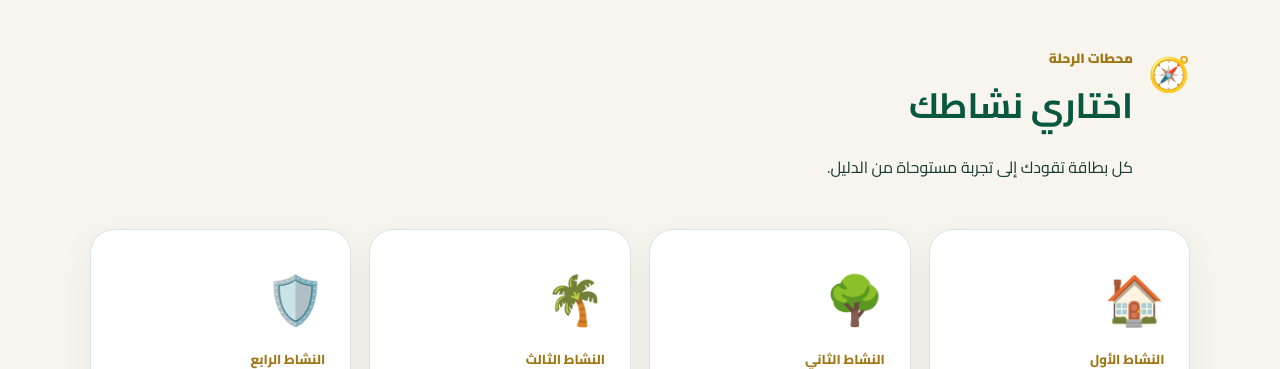
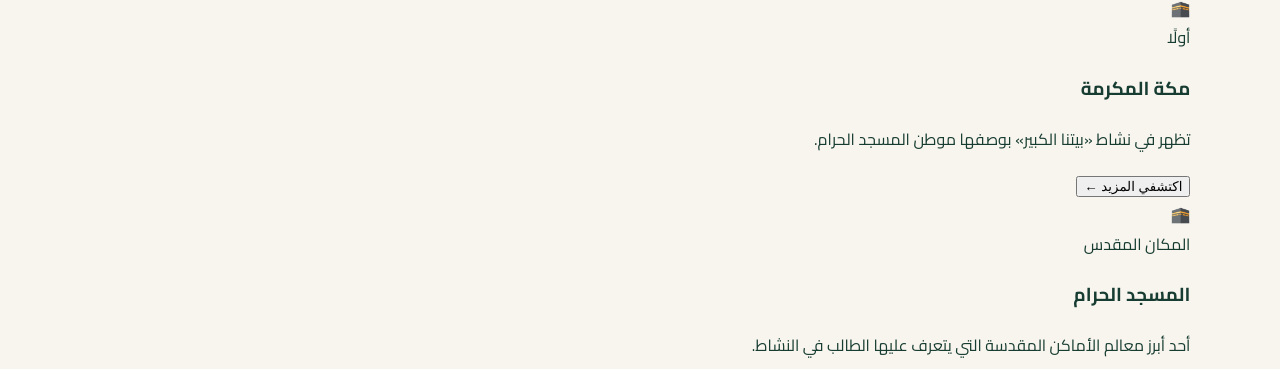
Before and after one commit to mhsnhalslmy986-coder/-, a plain HTML site: page index.html in a window 1280 px wide. Shown: the part 999-1368 px from the top of the page. Drawn offline with Linux system fonts and the light colour scheme.

Commit message:
تركيز الموقع على الأماكن المقدسة

```diff
--- a/index.html
+++ b/index.html
@@ -1,21 +1,14 @@
-<!doctype html><html lang="ar" dir="rtl"><head><meta charset="utf-8"><meta name="viewport" content="width=device-width,initial-scale=1"><title>بيتنا الكبير | أنشطة اليوم الوطني</title><link rel="preconnect" href="https://fonts.googleapis.com"><link rel="preconnect" href="https://fonts.gstatic.com" crossorigin><link href="https://fonts.googleapis.com/css2?family=Cairo:wght@400;600;700;800;900&display=swap" rel="stylesheet"><link rel="stylesheet" href="style.css"></head><body>
-<header class="topbar"><a class="logo" href="#home">🇸🇦 <span>بيتنا الكبير</span></a><button class="menu" onclick="toggleMenu()">☰</button><nav id="nav"><a href="#home">الرئيسية</a><a href="#activities">الأنشطة</a><a href="#activity1">بيت الوطن</a><a href="#activity2">شجرة الانتماء</a><a href="#activity3">عزنا بطبعنا</a><a href="#activity4">ميادين الدفاع</a><a href="#assessment">التقويم</a></nav></header>
-<main id="home"><section class="hero"><div class="hero-copy"><span class="eyebrow">اليوم الوطني السعودي • الصفوف العليا</span><h1>بيتنا الكبير<br><em>المملكة العربية السعودية</em></h1><p>رحلة تفاعلية مستوحاة من دليل فعاليات اليوم الوطني: نكتشف وطننا، نمارس الانتماء، ونحوّل القيم الوطنية إلى سلوك يومي.</p><div class="actions"><a class="btn gold" href="#activities">ابدئي الرحلة ✨</a><a class="btn light" href="#assessment">اختبري معرفتك 🧠</a></div><div class="meta"><span>⏱️ 160 دقيقة • 4 حصص نشاط</span><span>🎯 الصفوف العليا</span><span>🌱 الانتماء الوطني</span></div></div><div class="house"><div class="roof"></div><div class="door">🚪</div><div class="window w1">🕋</div><div class="window w2">🌴</div><div class="sign">بَيْتُ الأَصَالَة</div><div class="flag">🇸🇦</div></div></section>
-<section class="intro"><div><span class="section-kicker">فكرة الموقع</span><h2>الوطن بيتنا الكبير 💚</h2><p>الدليل يقدم أنشطة متنوعة تقوم على الحوار والتفكير واللعب والمنافسة. هنا تتحول الأنشطة إلى محطات رقمية تفاعلية.</p></div><div class="stat"><b>4</b><span>أنشطة رئيسية</span></div><div class="stat"><b>160</b><span>دقيقة تنفيذ</span></div></section>
-<section id="activities" class="section"><div class="heading"><span>🧭</span><div><small>محطات الرحلة</small><h2>اختاري نشاطك</h2><p>كل بطاقة تقودك إلى تجربة مستوحاة من الدليل.</p></div></div><div class="activity-grid">
-<a class="activity" href="#activity1"><div>🏠</div><span>النشاط الأول</span><h3>بيتنا الكبير</h3><p>المملكة العربية السعودية</p><b>اكتشفي الرموز والقادة والإنجازات ←</b></a>
-<a class="activity" href="#activity2"><div>🌳</div><span>النشاط الثاني</span><h3>الانتماء شجرة</h3><p>جذورها أسرتي وثمارها للوطن</p><b>حلّي مشكلة بيئية وابني مبادرة ←</b></a>
-<a class="activity" href="#activity3"><div>🌴</div><span>النشاط الثالث</span><h3>عزنا في طبعنا</h3><p>نخلة الجود والكرم</p><b>اختبري قيم الجود وحسن الضيافة ←</b></a>
-<a class="activity" href="#activity4"><div>🛡️</div><span>النشاط الرابع</span><h3>كلنا في ميادين الدفاع عن الوطن</h3><p>المواطن مسؤول في ميدانه</p><b>اتخذي القرار الصحيح ←</b></a></div></section>
-
-<section id="activity1" class="activity-section cream"><div class="activity-title"><span>01</span><div><small>النشاط الأول</small><h2>بيتنا الكبير 🏠</h2><p>المملكة العربية السعودية</p></div></div><div class="interactive"><div class="visual-house">🏠<small>بيت الأصالة</small></div><div class="content"><h3>من داخل بيت الأصالة</h3><p>يخرج المشاركون بطاقات مصورة من «بيت الأصالة» ويتحدثون عن الأماكن المقدسة، العلم، القادة والإنجازات.</p><div class="chips"><button onclick="showFact('holy')">🕋 الأماكن المقدسة</button><button onclick="showFact('flag')">🇸🇦 علم الوطن</button><button onclick="showFact('founder')">👑 الملك عبدالعزيز</button><button onclick="showFact('vision')">🚀 رؤية 2030</button></div><div id="fact1" class="fact">اختاري بطاقة لتظهري سؤالًا ومعلومة.</div></div></div><div class="mini-quiz"><h3>🎯 سؤال البطل</h3><p>ما المدينة التي استردها الملك عبدالعزيز عام 1902م؟</p><button onclick="miniAnswer(this,true)">الرياض</button><button onclick="miniAnswer(this,false)">جدة</button><button onclick="miniAnswer(this,false)">المدينة المنورة</button><strong id="mini1"></strong></div></section>
-
-<section id="activity2" class="activity-section green"><div class="activity-title"><span>02</span><div><small>النشاط الثاني</small><h2>الانتماء شجرة 🌳</h2><p>جذورها أسرتي وثمارها للوطن</p></div></div><div class="tree-wrap"><div class="tree">🌳</div><div class="tree-copy"><h3>من السلوك إلى الأثر</h3><p>يركز النشاط على المساعدة والتعاون وتحمل المسؤولية، ثم يعالج مشكلة انتشار النفايات بعد الفعاليات.</p><div class="problem"><b>المشكلة:</b> انتشار النفايات بعد انتهاء المناسبات والفعاليات.</div><h4>اختاري أفكار الحل:</h4><div class="solution-list"><button onclick="pickSolution(this)">🗑️ توفير أوعية نفايات كافية</button><button onclick="pickSolution(this)">📢 فقرة إذاعية للتوعية</button><button onclick="pickSolution(this)">♻️ أكياس قماشية قابلة للتدوير</button><button onclick="pickSolution(this)">🤝 فريق تطوعي للمتابعة</button></div><p id="solutionResult" class="success"></p></div></div><div class="initiative"><h3>مبادرة الدليل: «مدرستي وطني الصغير»</h3><div class="initiative-grid"><span>👥 فريق تطوعي متعدد المهارات</span><span>🎙️ التوعية الإذاعية</span><span>🖥️ التوعية الحائطية</span><span>🌱 السلوك الأخضر</span></div></div></section>
-
-<section id="activity3" class="activity-section cream"><div class="activity-title"><span>03</span><div><small>النشاط الثالث</small><h2>عزنا في طبعنا 🌴</h2><p>نخلة الجود والكرم</p></div></div><div class="palm-game"><div class="palm">🌴</div><div><h3>اختاري عذقًا واكتشفي السؤال</h3><div class="question-cards"><button onclick="palmQ(0)">①</button><button onclick="palmQ(1)">②</button><button onclick="palmQ(2)">③</button><button onclick="palmQ(3)">④</button><button onclick="palmQ(4)">⑤</button></div><div id="palmQuestion" class="fact">اختاري بطاقة.</div></div></div><div class="values-row"><span>☕ حسن الضيافة</span><span>🤲 مساعدة الآخرين</span><span>😊 الشكر</span><span>💚 الجود</span><span>🤝 الكرم</span></div></section>
-
-<section id="activity4" class="activity-section navy"><div class="activity-title"><span>04</span><div><small>النشاط الرابع</small><h2>كلنا في ميادين الدفاع عن الوطن 🛡️</h2><p>المواطن رجل الأمن الأول في سلوكه اليومي</p></div></div><div class="decision"><div class="shield">🛡️</div><div><h3>موقف يحتاج شجاعة</h3><p>طلب منك زميل مساعدته على إخفاء حقيبة زميل آخر انتقامًا منه. ماذا تفعلين؟</p><div class="decisions"><button onclick="decision(false)">أوافق وأساعده</button><button onclick="decision(true)">أرفض وأبلغ المعلم</button></div><div id="decisionResult"></div></div></div><div class="banner">«وطني بيتي الكبير؛ أحبه، وأحافظ عليه، ورجال الأمن الأبطال يحمون حدوده في الأرض، في السماء»</div></section>
-
-<section id="assessment" class="section"><div class="heading"><span>🏆</span><div><small>أداة تقويم تفاعلية</small><h2>تحدي «بيتنا الكبير»</h2><p>أجيبي عن الأسئلة ثم شاهدي نتيجتك.</p></div></div><div id="quiz" class="quiz"></div></section>
-<section class="closing"><div><span>🇸🇦</span><h2>أنا جزء من بيتنا الكبير</h2><p>محبتي لوطني تظهر في أخلاقي، ومسؤوليتي، وتعاوني، وحفاظي على المكان الذي أعيش فيه.</p><button class="btn gold" onclick="window.scrollTo({top:0,behavior:'smooth'})">العودة للبداية ↑</button></div></section></main>
-<footer><b>بيتنا الكبير • أنشطة اليوم الوطني السعودي</b><span>مستند إلى دليل فعاليات اليوم الوطني للصفوف العليا</span><span>تصميم تفاعلي تعليمي</span></footer><script src="script.js"></script></body></html>
+<!doctype html><html lang="ar" dir="rtl"><head><meta charset="utf-8"><meta name="viewport" content="width=device-width,initial-scale=1"><title>بيتنا الكبير | الأماكن المقدسة</title><link rel="preconnect" href="https://fonts.googleapis.com"><link rel="preconnect" href="https://fonts.gstatic.com" crossorigin><link href="https://fonts.googleapis.com/css2?family=Cairo:wght@400;600;700;800;900&display=swap" rel="stylesheet"><link rel="stylesheet" href="style.css"></head><body>
+<header class="topbar"><a class="logo" href="#home">🇸🇦 <span>بيتنا الكبير</span></a><button class="menu" onclick="toggleMenu()">☰</button><nav id="nav"><a href="#home">الرئيسية</a><a href="#holy">الأماكن المقدسة</a><a href="#activity1">نشاط بيت الأصالة</a><a href="#assessment">التقويم</a></nav></header>
+<main id="home"><section class="hero holy-hero"><div class="hero-copy"><span class="eyebrow">محور تعليمي تفاعلي</span><h1>الأماكن المقدسة<br><em>في بيتنا الكبير</em></h1><p>رحلة للتعرف على مكانة مكة المكرمة والمدينة المنورة، وعلى المسجد الحرام والمسجد النبوي، من خلال أنشطة رقمية مستوحاة من دليل الفعاليات.</p><div class="actions"><a class="btn gold" href="#holy">ابدئي الرحلة 🕋</a><a class="btn light" href="#assessment">اختبري معرفتك 🧠</a></div><div class="meta"><span>🕋 مكة المكرمة</span><span>🕌 المدينة المنورة</span><span>📚 تعلم تفاعلي</span></div></div><div class="holy-visual"><div class="moon">☾</div><div class="mosque">🕋</div><div class="city-label">مكة المكرمة</div><div class="minaret">🕌</div><div class="city-label second">المدينة المنورة</div></div></section>
+<section id="holy" class="section holy-section"><div class="heading"><span>🕋</span><div><small>المحور الرئيس</small><h2>الأماكن المقدسة</h2><p>اضغطي على كل بطاقة لاكتشافها.</p></div></div><div class="holy-cards">
+<article class="holy-card makkah"><div class="card-icon">🕋</div><span>أولًا</span><h3>مكة المكرمة</h3><p>تظهر في نشاط «بيتنا الكبير» بوصفها موطن المسجد الحرام.</p><button onclick="openHoly('makkah')">اكتشفي المزيد ←</button></article>
+<article class="holy-card haram"><div class="card-icon">🕋</div><span>المكان المقدس</span><h3>المسجد الحرام</h3><p>أحد أبرز معالم الأماكن المقدسة التي يتعرف عليها الطالب في النشاط.</p><button onclick="openHoly('haram')">اكتشفي المزيد ←</button></article>
+<article class="holy-card madinah"><div class="card-icon">🕌</div><span>ثانيًا</span><h3>المدينة المنورة</h3><p>تظهر في النشاط بوصفها موطن المسجد النبوي.</p><button onclick="openHoly('madinah')">اكتشفي المزيد ←</button></article>
+<article class="holy-card prophet"><div class="card-icon">🕌</div><span>المكان المقدس</span><h3>المسجد النبوي</h3><p>نتعرف عليه ضمن بطاقات «بيت الأصالة» والأماكن المقدسة.</p><button onclick="openHoly('prophet')">اكتشفي المزيد ←</button></article>
+</div><div id="holyInfo" class="holy-info">اختاري إحدى البطاقات أعلاه لتظهر المعلومة والنشاط.</div></section>
+<section id="activity1" class="activity-section cream"><div class="activity-title"><span>01</span><div><small>نشاط الدليل</small><h2>بيت الأصالة 🏠</h2><p>محطة «الأماكن المقدسة»</p></div></div><div class="interactive"><div class="visual-house"><div class="roof"></div><div class="door">🚪</div><div class="window">🕋</div><div class="sign">بيت الأصالة</div></div><div class="content"><h3>بطاقات الأماكن المقدسة</h3><p>اختاري بطاقة كما في النشاط:</p><div class="chips"><button onclick="showFact('makkah')">🕋 مكة المكرمة</button><button onclick="showFact('haram')">🕋 المسجد الحرام</button><button onclick="showFact('madinah')">🕌 المدينة المنورة</button><button onclick="showFact('prophet')">🕌 المسجد النبوي</button></div><div id="fact1" class="fact">اختاري بطاقة لتظهري معلومة أو سؤالًا.</div></div></div></section>
+<section class="challenge"><div><span>🎯 تحدي سريع</span><h2>اربطي المكان بمعلمه</h2><p>اختاري الإجابة الصحيحة:</p><div class="match-buttons"><button onclick="match(this,true)">مكة المكرمة ← المسجد الحرام</button><button onclick="match(this,true)">المدينة المنورة ← المسجد النبوي</button><button onclick="match(this,false)">مكة المكرمة ← المسجد النبوي</button></div><strong id="matchResult"></strong></div></section>
+<section id="assessment" class="section"><div class="heading"><span>🏆</span><div><small>تقويم تعلمي</small><h2>تحدي الأماكن المقدسة</h2><p>أجيبي عن الأسئلة وشاهدي نتيجتك.</p></div></div><div id="quiz" class="quiz"></div></section>
+<section class="closing"><div><span>🇸🇦</span><h2>أماكن مقدسة في وطننا</h2><p>نتعلم عنها، ونتعرف على مكانتها، ونحافظ على احترامها.</p><button class="btn gold" onclick="window.scrollTo({top:0,behavior:'smooth'})">العودة للبداية ↑</button></div></section></main>
+<footer><b>بيتنا الكبير • الأماكن المقدسة</b><span>تصميم تفاعلي تعليمي مستند إلى دليل الفعاليات</span></footer><script src="script.js"></script></body></html>
```
